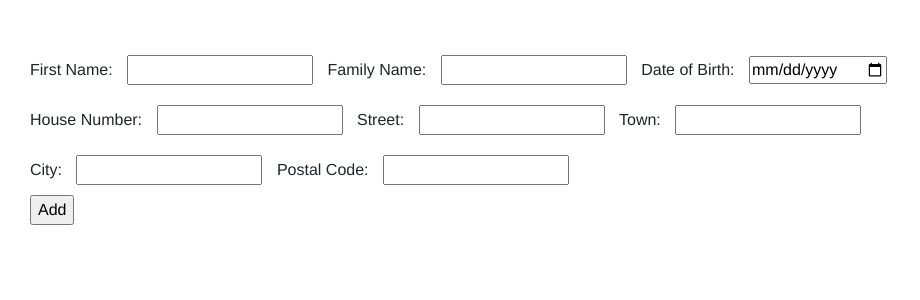
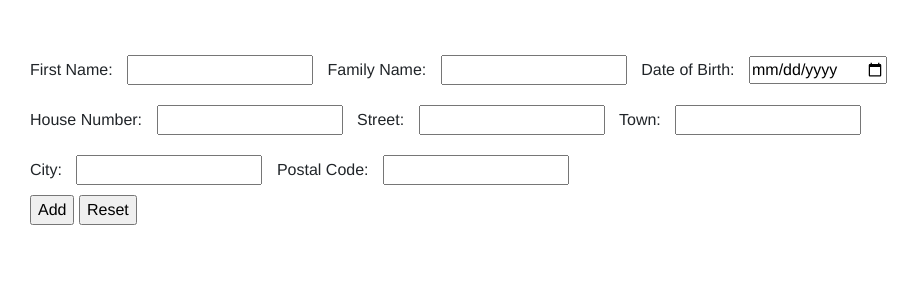
Before and after one commit to CarolSonghb/636libraryweb, a Flask app: page /staff/addborrower in a window 1280 px wide. Shown: the part 310-610 px from the top of the page, without its empty margins (0-920 px from the left). Run offline with Flask 2, Linux system fonts and the light colour scheme.

Commit message:
add a reset button
add a reset button for Add Borrower page

```diff
--- a/librarywebapp/templates/addborrower.html
+++ b/librarywebapp/templates/addborrower.html
@@ -36,6 +36,7 @@
     <input class="input-field" type="text" id="pcode" name="pcode"><br>
 
     <input class="submit" type="submit" value="Add">
+    <input type="reset" value="Reset" />
 </form>
 
 <style>
```
